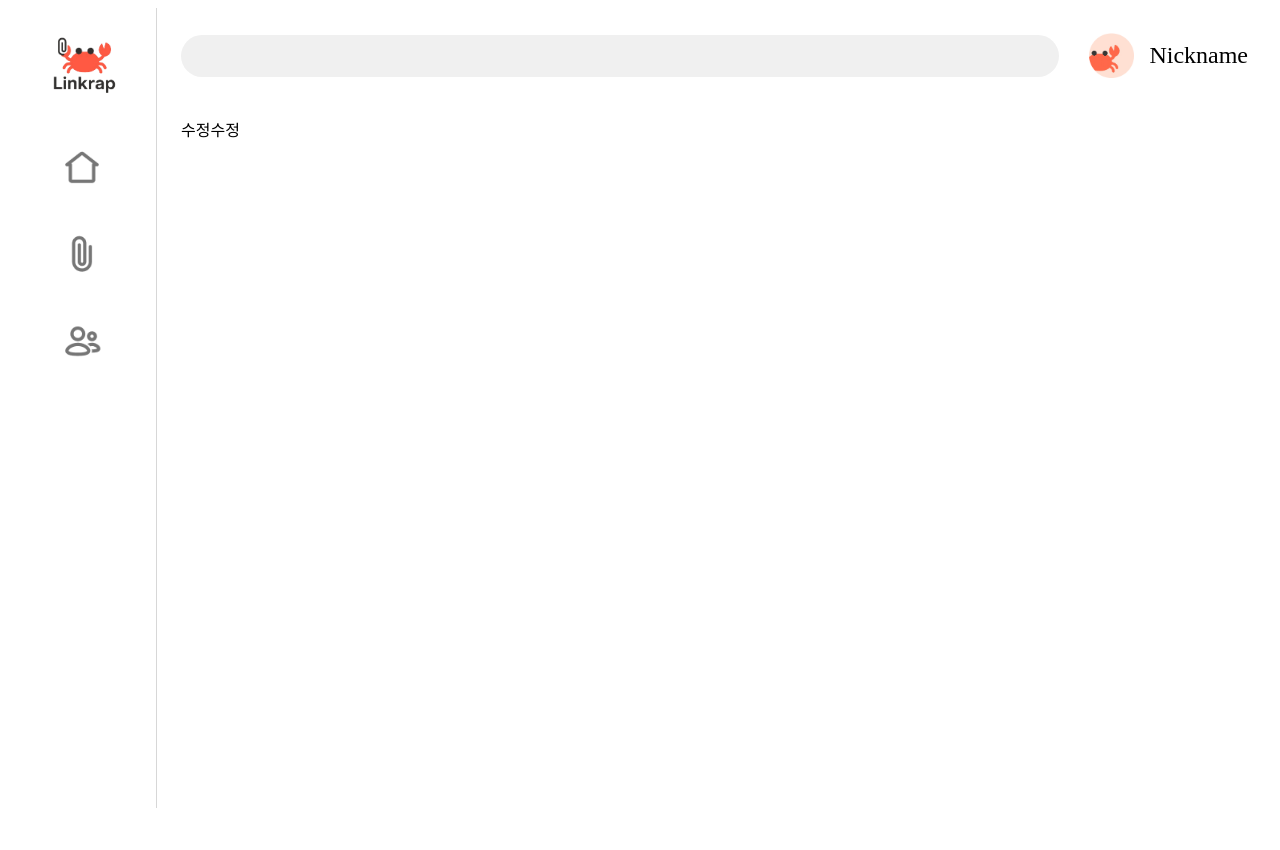
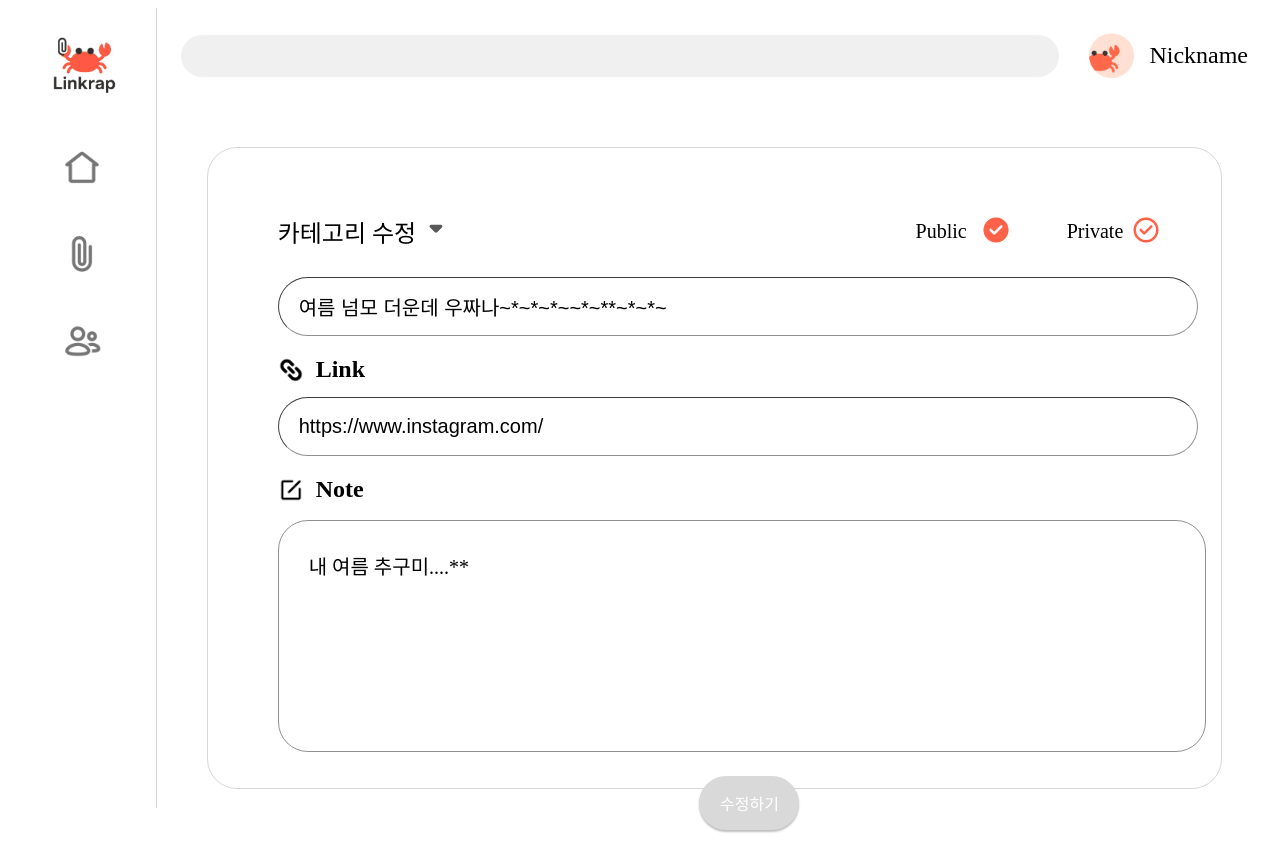
Before and after one commit to jxxxxxn/ECC_PJ_1, a React (Vite) app in the folder FE/: page /post/edit/1 in a window 1280 px wide. Before the commit the page ends 816 px from the top, so only its background shows below. Built offline with nearby package versions, Linux system fonts and the light colour scheme.

Commit message:
[Feat] PostEdit 구현

```diff
--- a/FE/src/pages/PostEdit.jsx
+++ b/FE/src/pages/PostEdit.jsx
@@ -1,4 +1,53 @@
+import styled from "styled-components";
+import link from "../assets/icons/link2.png";
+import note from "../assets/icons/note.png";
+import "../styles/TextStyle.css";
+import unchecked from "../assets/icons/Unchecked.png";
+import checked from "../assets/icons/CheckNick.png";
+import downarrow from "../assets/icons/down-arrow.svg";
+import { useState, useEffect } from "react";
+import { ConfirmModal } from "../components";
+import { useParams, useNavigate } from "react-router-dom";
+
 export const PostEdit = () => {
+  const { id } = useParams();
+  const navigate = useNavigate();
+
+  const contentData = {
+    scrapTitle: "여름 넘모 더운데 우짜나~*~*~*~~*~**~*~*~",
+    scrapLink: "https://www.instagram.com/",
+    scrapMemo: "내 여름 추구미....**",
+    category: "여름",
+  };
+
+  const [isChecked, setIsChecked] = useState(false);
+  const handleClick = () => {
+    setIsChecked(!isChecked);
+  };
+
+  const [viewModal, setViewModal] = useState(false);
+  const handleEdit = () => {
+    setViewModal(false);
+    navigate(`/post/${id}`);
+  };
+
+  const [scrapTitle, setScrapTitle] = useState(contentData.scrapTitle);
+  const [scrapLink, setScrapLink] = useState(contentData.scrapLink);
+  const [scrapMemo, setScrapMemo] = useState(contentData.scrapMemo);
+
+  // 기존 내용 변경됐을 때...
+
+  const [isEdited, setIsEdited] = useState(false);
+  useEffect(() => {
+    const isChanged =
+      scrapTitle !== contentData.scrapTitle ||
+      scrapLink !== contentData.scrapLink ||
+      scrapMemo !== contentData.scrapMemo ||
+      isChecked === true;
+
+    setIsEdited(isChanged);
+  }, [scrapTitle, scrapLink, scrapMemo, isChecked]);
+
   return (
     <div
       style={{
@@ -9,7 +58,220 @@ export const PostEdit = () => {
         gap: "15px",
       }}
     >
-      수정수정
+      <MainWrapper>
+        <div style={{ paddingLeft: 70, paddingTop: 60 }}>
+          <div
+            style={{
+              display: "flex",
+              marginBottom: 11,
+              alignItems: "center",
+              justifyContent: "space-between",
+              paddingRight: 60,
+            }}
+          >
+            <div
+              style={{
+                display: "flex",
+                fontSize: 24,
+                marginBottom: 11,
+                alignItems: "center",
+              }}
+            >
+              카테고리 수정
+              <img src={downarrow} style={{ marginBottom: 7 }} />
+            </div>
+            <div
+              style={{
+                display: "flex",
+                flexDirection: "row",
+                alignItems: "center",
+                gap: 50,
+                marginBottom: 11,
+              }}
+            >
+              <div
+                style={{
+                  display: "flex",
+                  flexDirection: "row",
+                  alignItems: "center",
+                  gap: 8,
+                }}
+              >
+                <div className="body2">Public</div>
+                <button
+                  onClick={handleClick}
+                  style={{ borderWidth: 0, backgroundColor: "transparent" }}
+                >
+                  {!isChecked ? (
+                    <img src={checked} alt="click" />
+                  ) : (
+                    <img src={unchecked} alt="unclick" />
+                  )}
+                </button>
+              </div>
+              <div
+                style={{
+                  display: "flex",
+                  flexDirection: "row",
+                  alignItems: "center",
+                  gap: 8,
+                }}
+              >
+                <div className="body2">Private</div>
+                <button onClick={handleClick} style={{ all: "unset" }}>
+                  {!isChecked ? (
+                    <img src={unchecked} alt="unclick" />
+                  ) : (
+                    <img src={checked} alt="click" />
+                  )}
+                </button>
+              </div>
+            </div>
+          </div>
+          <div
+            style={{
+              display: "flex",
+              flexDirection: "row",
+              justifyContent: "space-between",
+            }}
+          >
+            <TextBox
+              value={scrapTitle}
+              onChange={(e) => setScrapTitle(e.target.value)}
+            />
+          </div>
+          <div
+            style={{
+              display: "flex",
+              flexDirection: "row",
+              alignItems: "center",
+              gap: 12,
+              marginBottom: 14,
+            }}
+          >
+            <img src={link} alt="link icon" width="26" height="26" />
+            <div className="heading4">Link</div>
+          </div>
+          <TextBox
+            value={scrapLink}
+            onChange={(e) => setScrapLink(e.target.value)}
+          />
+          <div
+            style={{
+              display: "flex",
+              flexDirection: "row",
+              alignItems: "center",
+              gap: 12,
+              marginBottom: 17,
+            }}
+          >
+            <img src={note} alt="note icon" width="26" height="26" />
+            <div className="heading4">Note</div>
+          </div>
+          <NoteBox
+            value={scrapMemo}
+            onChange={(e) => setScrapMemo(e.target.value)}
+          />
+          <div
+            style={{ display: "flex", justifyContent: "center", padding: 20 }}
+          >
+            {!isEdited ? (
+              <InactiveButton className="body3">수정하기</InactiveButton>
+            ) : (
+              <ActiveButton
+                className="body3"
+                onClick={() => setViewModal(true)}
+              >
+                수정하기
+              </ActiveButton>
+            )}
+          </div>
+        </div>
+        {viewModal && (
+          <ConfirmModal
+            content="수정한 내용을 저장했습니다."
+            buttonText="확인"
+            onClick={handleEdit}
+          />
+        )}
+      </MainWrapper>
     </div>
   );
 };
+
+const MainWrapper = styled.div`
+  border: 1px solid #d7d7d7;
+  border-radius: 30px;
+  width: 95%;
+  height: 80vh;
+  margin-top: 30px;
+  align-self: center;
+`;
+
+const CategoryBox = styled.div`
+  width: 95%;
+  height: 30vh;
+  border-radius: 30px;
+  background-color: rgba(255, 255, 255, 0.7);
+  border: 1px solid #909090;
+  padding-left: 15px;
+  position: relative;
+`;
+
+const NoteBox = styled.textarea`
+  all: unset;
+  width: 95%;
+  height: 25vh;
+  border-radius: 30px;
+  background-color: rgba(255, 255, 255, 0.7);
+  border: 1px solid #909090;
+  font-size: 20px;
+  padding-left: 30px;
+  padding-top: 30px;
+  outline: none;
+  ::placeholder {
+    color: #909090;
+  }
+`;
+
+const TextBox = styled.input`
+  width: 95%;
+  height: 55px;
+  border-radius: 30px;
+  background-color: rgba(255, 255, 255, 0.7);
+  border-width: 1px;
+  border-color: #909090;
+  font-size: 20px;
+  padding-left: 20px;
+  outline: none;
+  margin-bottom: 20px;
+  ::placeholder {
+    color: #909090;
+  }
+`;
+
+const InactiveButton = styled.button`
+  border-radius: 30px;
+  background-color: #d9d9d9;
+  padding: 15px;
+  display: flex;
+  justify-content: center;
+  color: #ffffff;
+  box-shadow: 0 2px 2px 0 rgba(0, 0, 0, 0.25);
+  width: 100px;
+  border-width: 0;
+  cursor: pointer;
+`;
+
+const ActiveButton = styled.button`
+  border-radius: 30px;
+  background-color: #ffbda2;
+  padding: 15px;
+  display: flex;
+  justify-content: center;
+  color: #ffffff;
+  box-shadow: 0 2px 2px 0 rgba(0, 0, 0, 0.25);
+  width: 100px;
+  border-width: 0;
+  cursor: pointer;
+`;
```
